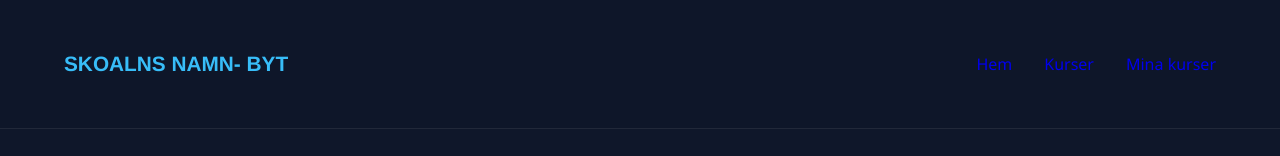
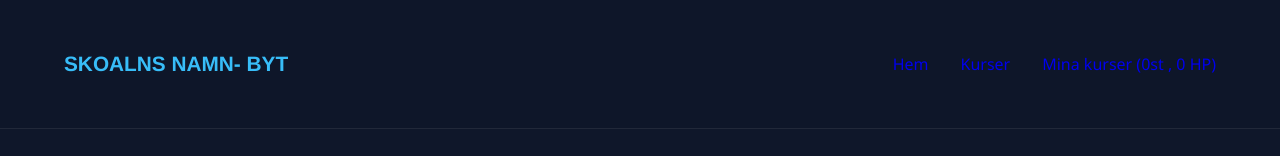
Before and after one commit to dannigiovanella/ts-project, an Angular app: page /mycourses in a window 1280 px wide. Shown: the top 156 px of the page. Built offline with nearby package versions, Linux system fonts and the light colour scheme.

Commit message:
Lagt till computed i navbar som räknar ihop antal tillagda kurser och antal hp-poäng för att visas direkt i navbar tillsammans med "Mina kurser"

```diff
--- a/src/app/components/navbar/navbar.html
+++ b/src/app/components/navbar/navbar.html
@@ -10,7 +10,8 @@
   <nav>
     <a routerLink="/" routerLinkActive="active">Hem</a>
     <a routerLink="/courses" routerLinkActive="active">Kurser</a>
-    <a routerLink="/mycourses" routerLinkActive="active">Mina kurser</a>
+    <!--Länk till sida för Mina kurser. Visar även antal kurser och antal poäng som redan finns tillagda-->
+    <a routerLink="/mycourses" routerLinkActive="active">Mina kurser ({{ courseCount() }}st , {{ totalPoints() }} HP)</a>
   </nav>
 
 </header>
--- a/src/app/components/navbar/navbar.scss
+++ b/src/app/components/navbar/navbar.scss
@@ -47,6 +47,8 @@ nav a:hover {
 /*Anpassning för mindre skärmar*/
 @media (max-width: 700px) {
 
+
+
     .navbar {
         padding: 1.5rem;
     }
--- a/src/app/components/navbar/navbar.ts
+++ b/src/app/components/navbar/navbar.ts
@@ -1,11 +1,46 @@
-import { Component } from '@angular/core';
+import { Component, inject, computed } from '@angular/core';
 import { RouterLink, RouterLinkActive } from '@angular/router';
+import { MyScheduleService } from '../../services/my-schedule-service';
 
 
 @Component({
   selector: 'app-navbar',
-   imports: [RouterLink, RouterLinkActive],
+  imports: [RouterLink, RouterLinkActive],
   templateUrl: './navbar.html',
   styleUrl: './navbar.scss',
 })
-export class Navbar {}
+export class Navbar {
+
+  //Injectar service som hanterar "Mina kurser"
+  private scheduleService = inject(MyScheduleService);
+
+  //VISA ANTAL TILLAGDA KURSER
+  //Antal kurser i ramschemat. Computed räknar ut antal
+  courseCount = computed(() => {
+
+    //Hämtar alla(length) kurser från service för eget ramschema.
+    return this.scheduleService.mySchedule().length;
+
+  });
+
+  //VISA TOTALPOÄNG
+  //Computed som räknar ut totalt antal högskolepoäng
+  totalPoints = computed(() => {
+
+    //Variabel för att lagra totala summan av högskolepoängen
+    let total = 0;
+
+    //Loopar igenom alla kurser i  egna ramschemat
+    this.scheduleService.mySchedule().forEach(course => {
+
+      //Lägger ihop tidigare totalsumma med kurspoäng
+      total = total + course.points;
+
+    });
+
+    //Returnerar totala poängen
+    return total;
+
+  });
+
+}
--- a/src/app/pages/course-details/course-details.html
+++ /dev/null
@@ -1 +0,0 @@
-<p>course-details works!</p>
--- a/src/app/pages/my-courses/my-courses.ts
+++ b/src/app/pages/my-courses/my-courses.ts
@@ -27,7 +27,7 @@ export class MyCourses {
     //Loopar igenom alla kurser i egna ramschemat
     this.schedule().forEach(course => {
 
-      //Lägger ihop tidigare totalsumma med kursens poäng
+      //Lägger ihop tidigare totalsumma med kurspoäng
       total = total + course.points;
 
     });
```
Also changed, not shown: src/app/pages/course-details/course-details.ts (deleted, +0 -9 lines), src/app/pages/course-details/course-details.scss (deleted), 1 other file (tests, documents, lock files or other folders).
